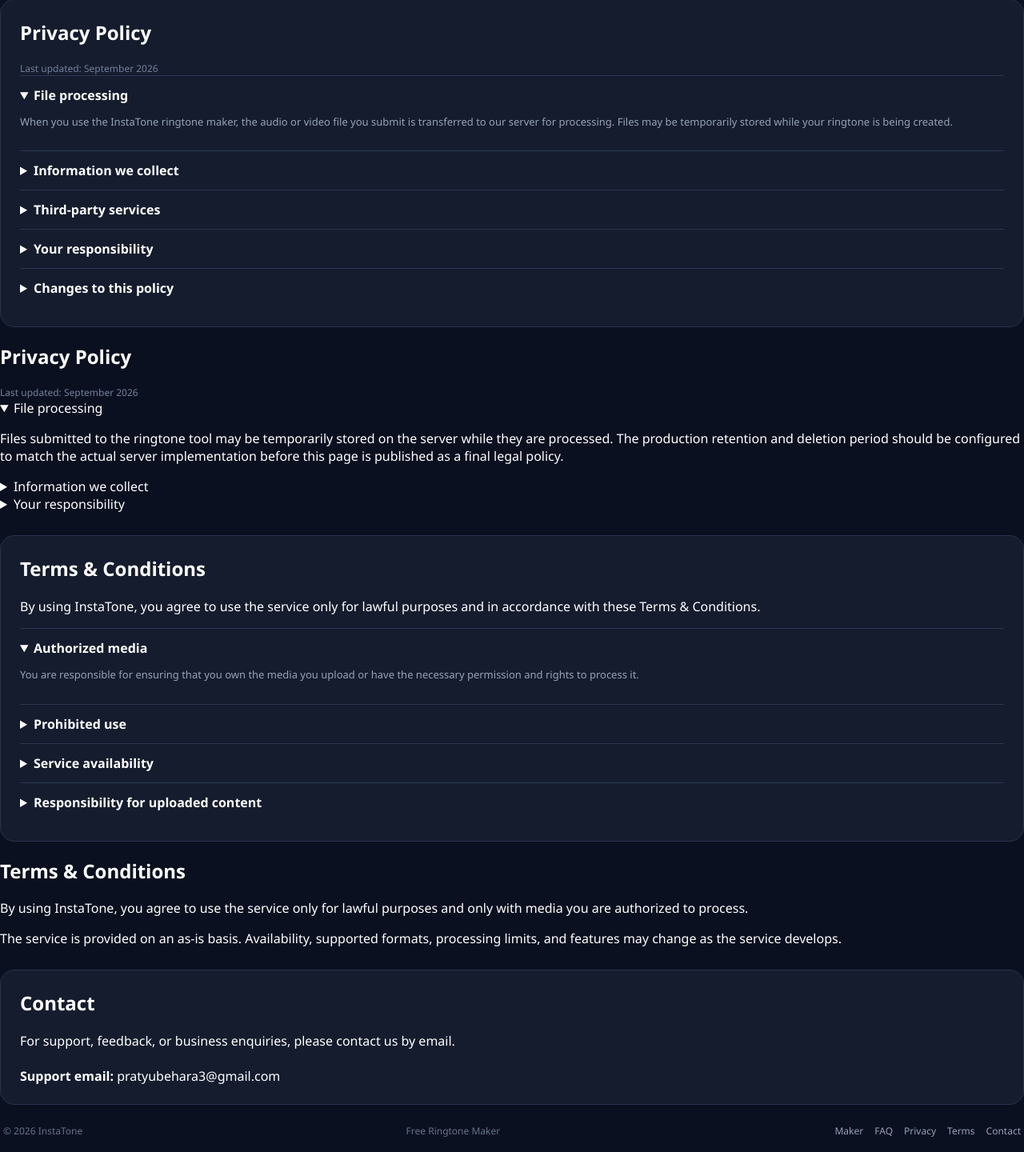
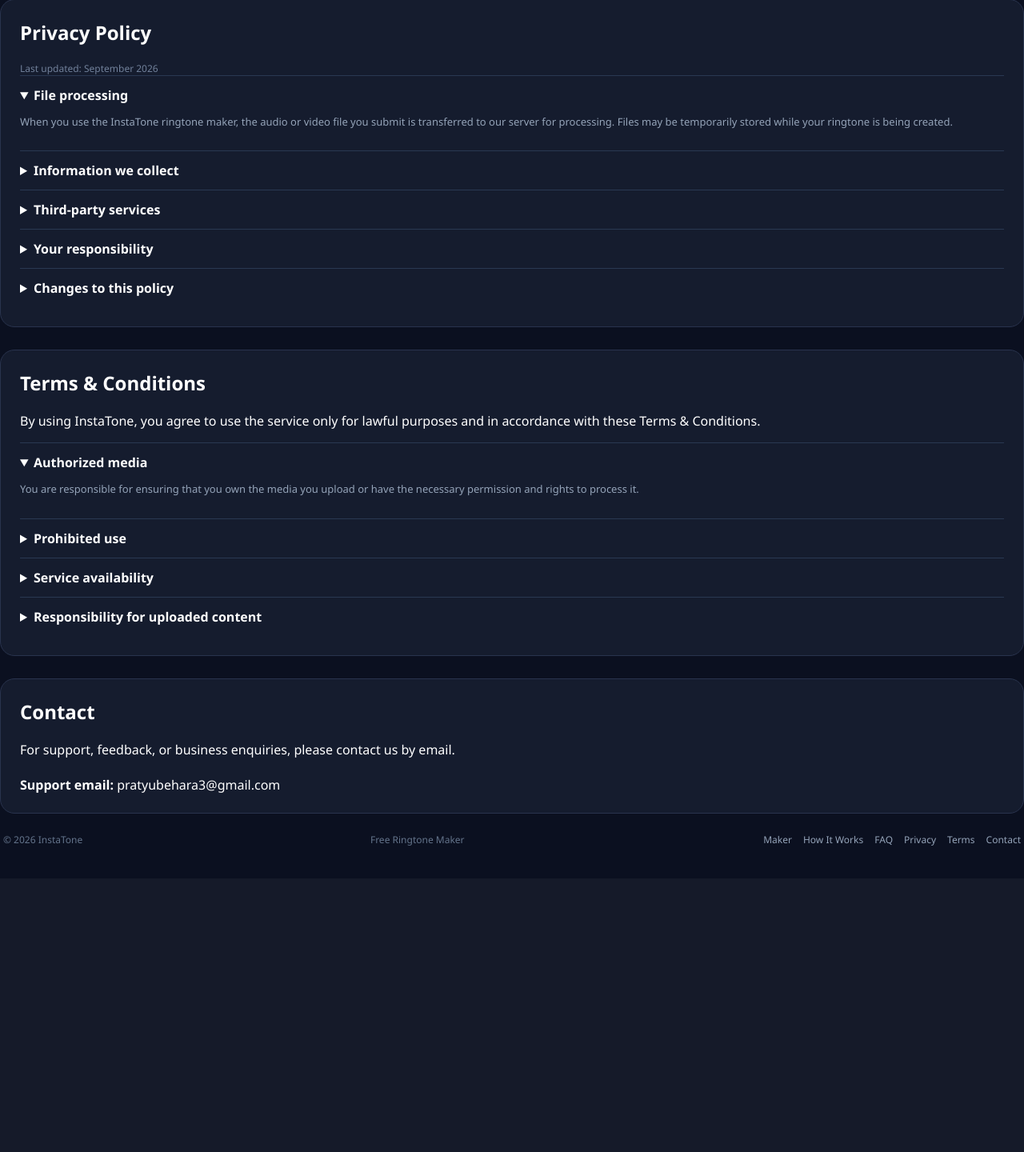
Before and after one commit to beharavamseee-ux/instatone, a FastAPI app: page / in a window 1280 px wide. Shown: the part 1313-2753 px from the top of the page at 80% size. After the commit the page ends 2370 px from the top, so only its background shows below. Run offline with FastAPI, Linux system fonts and the light colour scheme.

Commit message:
Fix legal sections for AdSense review

```diff
--- a/app/templates/index.html
+++ b/app/templates/index.html
@@ -113,8 +113,7 @@ canvas{width:100%;height:100%;display:block}
 .legal-note{color:#71809a;font-size:12px;margin-bottom:0}
 .site-footer{display:flex;justify-content:space-between;color:#64748b;font-size:12px;padding:24px 4px 40px;gap:15px;flex-wrap:wrap}
 .site-footer a{color:#94a3b8;text-decoration:none;margin-left:14px}.site-footer a:hover{color:#fff}
-.guide-grid{display:grid;grid-template-columns:repeat(3,1fr);gap:12px}.guide-card{background:#101727;border:1px solid #293852;border-radius:10px;padding:17px}.guide-card h3{margin:0 0 8px}.guide-card p{color:#94a3b8;line-height:1.55;font-size:13px;margin-bottom:0}.contact-box{background:#101727;border:1px solid #293852;border-radius:10px;padding:18px;color:#94a3b8;line-height:1.6}
-@media(max-width:650px){.guide-grid{grid-template-columns:1fr}}
+.contact-box{background:#101727;border:1px solid #293852;border-radius:10px;padding:18px;color:#94a3b8;line-height:1.6}
 @media(max-width:650px){
   .site-header{align-items:flex-start;gap:15px;flex-direction:column}
   .site-header nav{gap:12px;flex-wrap:wrap}
@@ -219,6 +218,7 @@ canvas{width:100%;height:100%;display:block}
   </details>
 </section>
 
+
 <section class="info-section" id="privacy">
   <h2>Privacy Policy</h2>
   <p class="legal-note">Last updated: September 2026</p>
@@ -266,12 +266,6 @@ canvas{width:100%;height:100%;display:block}
     </p>
   </details>
 </section>
-  <h2>Privacy Policy</h2>
-  <p class="legal-note">Last updated: September 2026</p>
-  <details open><summary>File processing</summary><p>Files submitted to the ringtone tool may be temporarily stored on the server while they are processed. The production retention and deletion period should be configured to match the actual server implementation before this page is published as a final legal policy.</p></details>
-  <details><summary>Information we collect</summary><p>Do not claim collection of analytics, cookies, account information, or contact details unless those features are actually enabled on the deployed website.</p></details>
-  <details><summary>Your responsibility</summary><p>Only upload or process media that you own or are authorized to use.</p></details>
-</section>
 
 <section class="info-section" id="terms">
   <h2>Terms &amp; Conditions</h2>
@@ -315,11 +309,7 @@ canvas{width:100%;height:100%;display:block}
     </p>
   </details>
 </section>
-  <h2>Terms &amp; Conditions</h2>
-  <p>By using InstaTone, you agree to use the service only for lawful purposes and only with media you are authorized to process.</p>
-  <p>The service is provided on an as-is basis. Availability, supported formats, processing limits, and features may change as the service develops.</p>
-  <p class="legal-note"></p>
-</section>
+
 
 <section class="info-section" id="contact">
   <h2>Contact</h2>
@@ -331,7 +321,7 @@ canvas{width:100%;height:100%;display:block}
 <footer class="site-footer">
   <span>© 2026 InstaTone</span>
   <span>Free Ringtone Maker</span>
-  <span><a href="#maker">Maker</a><a href="#faq">FAQ</a><a href="#privacy">Privacy</a><a href="#terms">Terms</a><a href="#contact">Contact</a></span>
+  <span><a href="#maker">Maker</a><a href="#how-it-works">How It Works</a><a href="#faq">FAQ</a><a href="#privacy">Privacy</a><a href="#terms">Terms</a><a href="#contact">Contact</a></span>
 </footer>
 
 <script>
```
